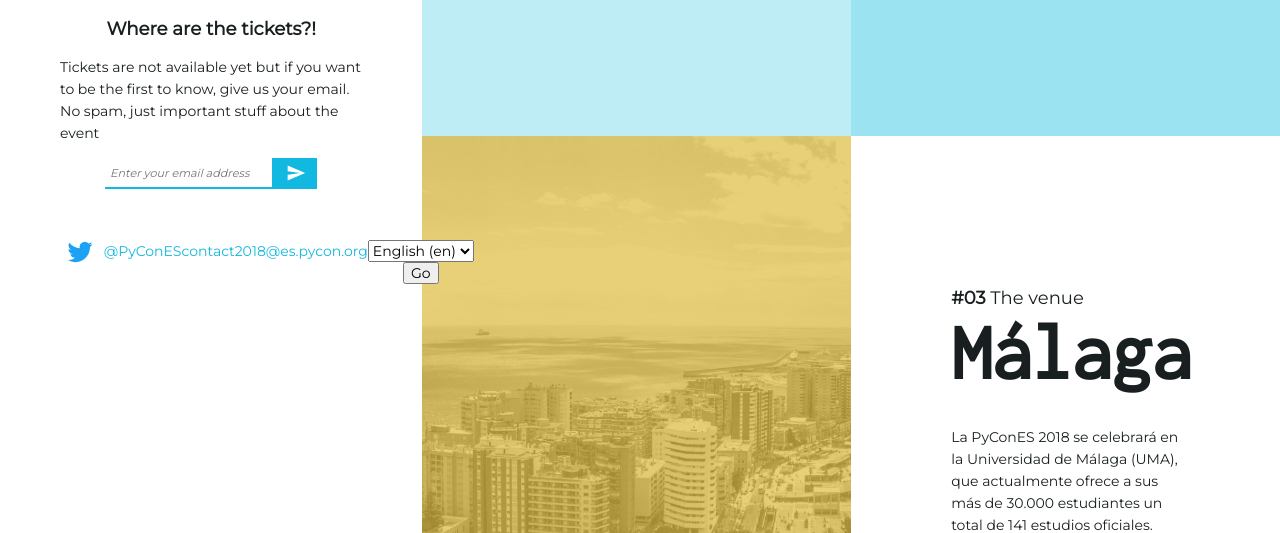
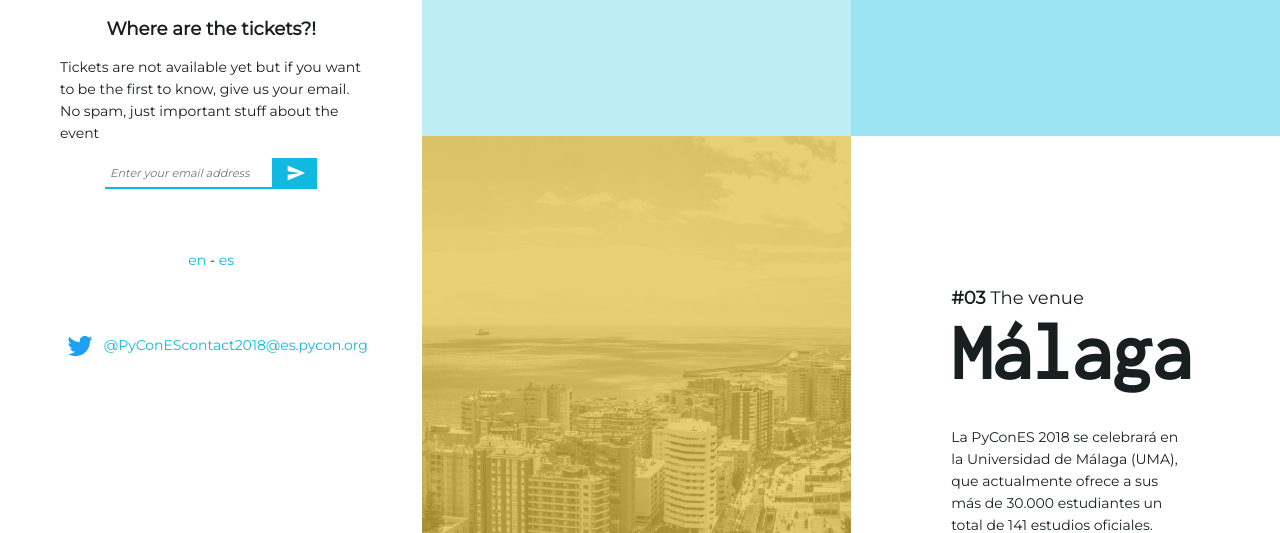
Before and after one commit to python-spain/PyConES-2018, a Django app: page / in a window 1280 px wide. Shown: the part 664-1197 px from the top of the page. Run offline with Django 3.2, Linux system fonts and the light colour scheme; style sheets or scripts are compiled from the project's sources; some libraries are stand-ins or nearby versions.

Commit message:
Replace language select for links

```diff
--- a/web/static/web/scss/nav.scss
+++ b/web/static/web/scss/nav.scss
@@ -126,6 +126,8 @@
 .nav__social__icons {
   width: 100%;
   height: 40px;
+}
 
-
+.nav__language {
+  margin-top: 60px;
 }
--- a/web/templates/base.html
+++ b/web/templates/base.html
@@ -56,27 +56,22 @@
           </span>
         </div>
       </div>
+
+      <div class="nav__language">
+        <a href="#" onclick="$('.form__language__input').val('en');$('.form__language').submit();">en</a> -
+        <a href="#" onclick="$('.form__language__input').val('es');$('.form__language').submit();">es</a>
+        <form class="form__language" action="{% url 'set_language' %}" method="post">{% csrf_token %}
+          <input name="next" type="hidden" value="{{ redirect_to }}"/>
+          {% get_current_language as LANGUAGE_CODE %}
+          <input class="form__language__input" name="language" type="hidden" value="{{ LANGUAGE_CODE }}"/>
+        </form>
+      </div>
+
       <div class="nav__social">
         <a href="https://twitter.com/pycones">
           <img src="{% static 'web/svg/twitter.svg' %}"> @PyConES
         </a>
         <a href="mailto:contact2018@es.pycon.org">contact2018@es.pycon.org</a>
-
-          <form action="{% url 'set_language' %}" method="post">{% csrf_token %}
-            <input name="next" type="hidden" value="{{ redirect_to }}"/>
-            <select name="language">
-                {% get_current_language as LANGUAGE_CODE %}
-                {% get_available_languages as LANGUAGES %}
-                {% get_language_info_list for LANGUAGES as languages %}
-              {% for language in languages %}
-                <option value="{{ language.code }}"{% if language.code == LANGUAGE_CODE %} selected{% endif %}>
-                        {{ language.name_local }} ({{ language.code }})
-                    </option>
-              {% endfor %}
-            </select>
-            <input type="submit" value="Go"/>
-          </form>
-
       </div>
     </div>
 
```
